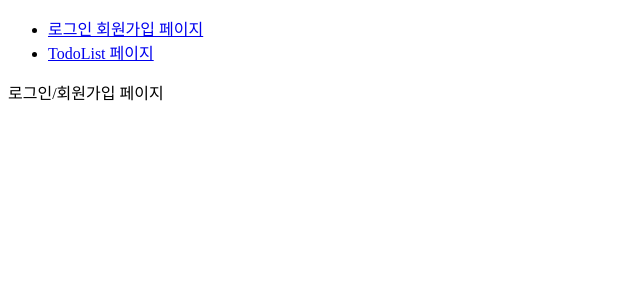
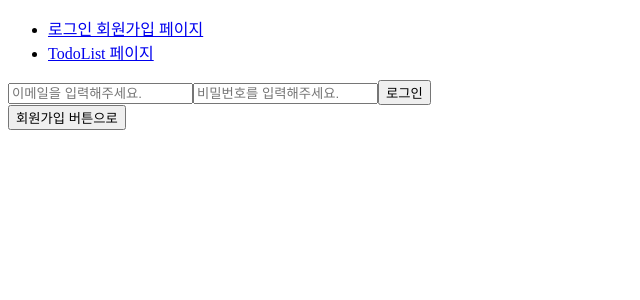
Before and after one commit to chogyejin/wanted-pre-onboarding-frontend, a React (Create React App) app: page / in a window 1280 px wide. Shown: the top 300 px of the page, without its empty margins (0-640 px from the left). Built offline with nearby package versions, Linux system fonts and the light colour scheme.

Commit message:
feat: Add signin and signup form in auth page

```diff
--- a/src/pages/AuthPage.tsx
+++ b/src/pages/AuthPage.tsx
@@ -1,5 +1,80 @@
+import { useState } from "react";
+import { useNavigate } from "react-router-dom";
+import axios from "../lib/axios";
+import { setToken } from "../lib/localStorage";
+
+type Values = {
+  [key: string]: string;
+};
+
 const Auth = () => {
-  return <div>로그인/회원가입 페이지</div>;
+  const navigate = useNavigate();
+  const [values, setValues] = useState<Values>();
+  const [isSigninForm, setIsSigninForm] = useState(true);
+
+  const handleChange = (e: React.ChangeEvent<HTMLInputElement>) => {
+    const { name, value } = e.target;
+    setValues({ ...values, [name]: value });
+  };
+
+  const handleSubmit = async (e: React.FormEvent<HTMLFormElement>) => {
+    e.preventDefault();
+    if (isSigninForm) {
+      const response = await axios.post<{ access_token: string }>(
+        `/auth/signin`,
+        values
+      );
+
+      if (response.status === 200) {
+        console.log(response);
+        alert("로그인 성공");
+        navigate("/todo");
+        setToken(response.data.access_token);
+      } else {
+        console.log(response);
+        alert("로그인에 실패했어요");
+      }
+    } else {
+      const response = await axios.post<{ access_token: string }>(
+        `/auth/signup`,
+        values
+      );
+
+      if (response.status === 201) {
+        console.log(response);
+        alert("회원가입 성공");
+      } else {
+        alert("다시 시도하세요");
+      }
+    }
+  };
+
+  const toggleButton = () => {
+    setIsSigninForm((prev) => !prev);
+  };
+
+  return (
+    <div>
+      <form onSubmit={handleSubmit}>
+        <input
+          type="text"
+          name="email"
+          placeholder="이메일을 입력해주세요."
+          onChange={handleChange}
+        />
+        <input
+          type="password"
+          name="password"
+          placeholder="비밀번호를 입력해주세요."
+          onChange={handleChange}
+        />
+        <button type="submit">{isSigninForm ? "로그인" : "회원가입"}</button>
+      </form>
+      <button type="button" onClick={toggleButton}>
+        {isSigninForm ? "회원가입 버튼으로" : "로그인 버튼으로"}
+      </button>
+    </div>
+  );
 };
 
 export default Auth;
```
